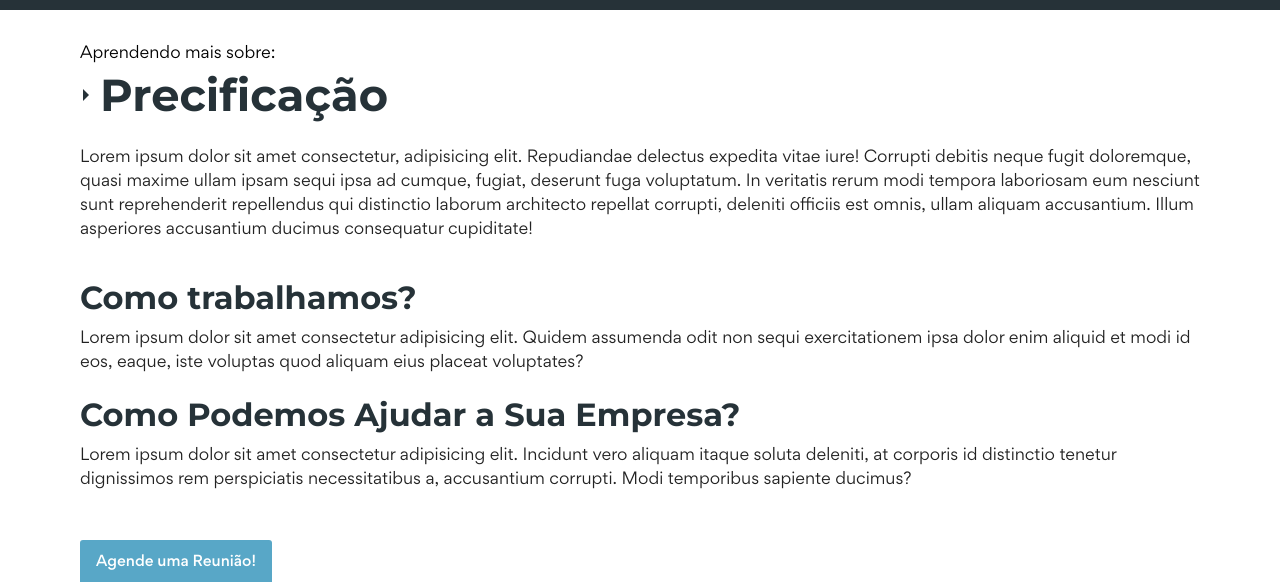
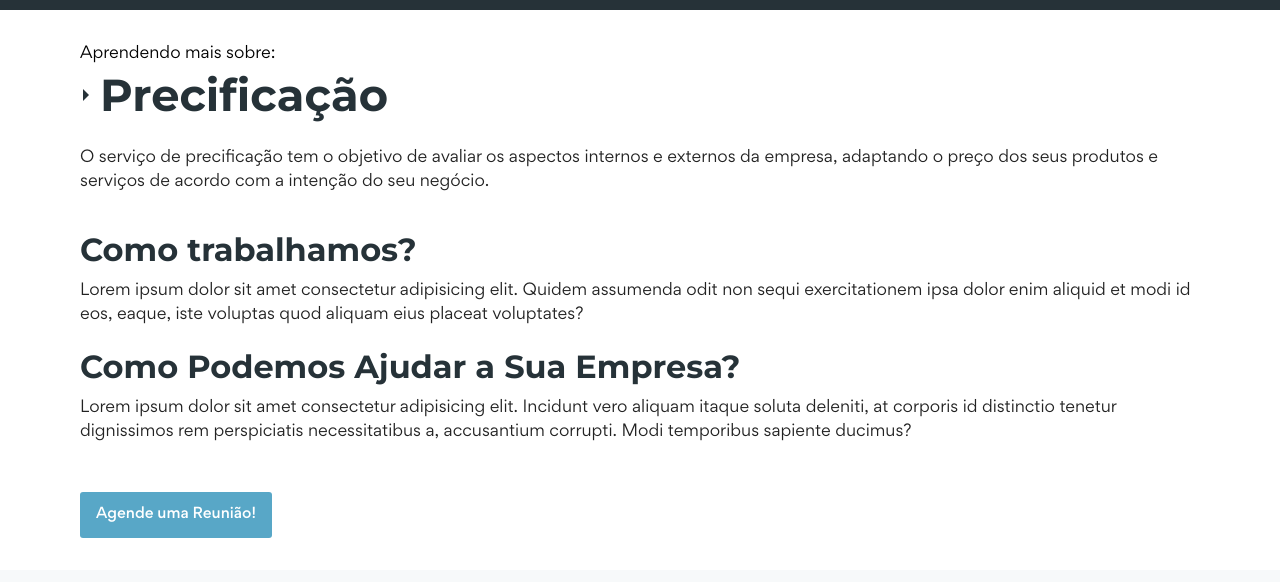
Before and after one commit to animoti/sitesAnimo, a website: page pages/pricing.html in a window 1280 px wide. Shown: the part 111-693 px from the top of the page. Drawn offline with Linux system fonts and the light colour scheme; files whose address does not match are found by name.

Commit message:
text added

```diff
--- a/pages/pricing.html
+++ b/pages/pricing.html
@@ -88,8 +88,7 @@
         <span>Aprendendo mais sobre:</span>
         <div class="info-container">
           <h1>Precificação</h1>
-          <p>Lorem ipsum dolor sit amet consectetur, adipisicing elit. Repudiandae delectus expedita vitae iure! Corrupti debitis neque fugit doloremque, quasi maxime ullam ipsam sequi ipsa ad cumque, fugiat, deserunt fuga voluptatum.
-            In veritatis rerum modi tempora laboriosam eum nesciunt sunt reprehenderit repellendus qui distinctio laborum architecto repellat corrupti, deleniti officiis est omnis, ullam aliquam accusantium. Illum asperiores accusantium ducimus consequatur cupiditate!</p>
+          <p>O serviço de precificação tem o objetivo de avaliar os aspectos internos e externos da empresa, adaptando o preço dos seus produtos e serviços de acordo com a intenção do seu negócio.</p>
         </div>
         <div class="methodolgy-container info">
           <h2>Como trabalhamos?</h2>
```
